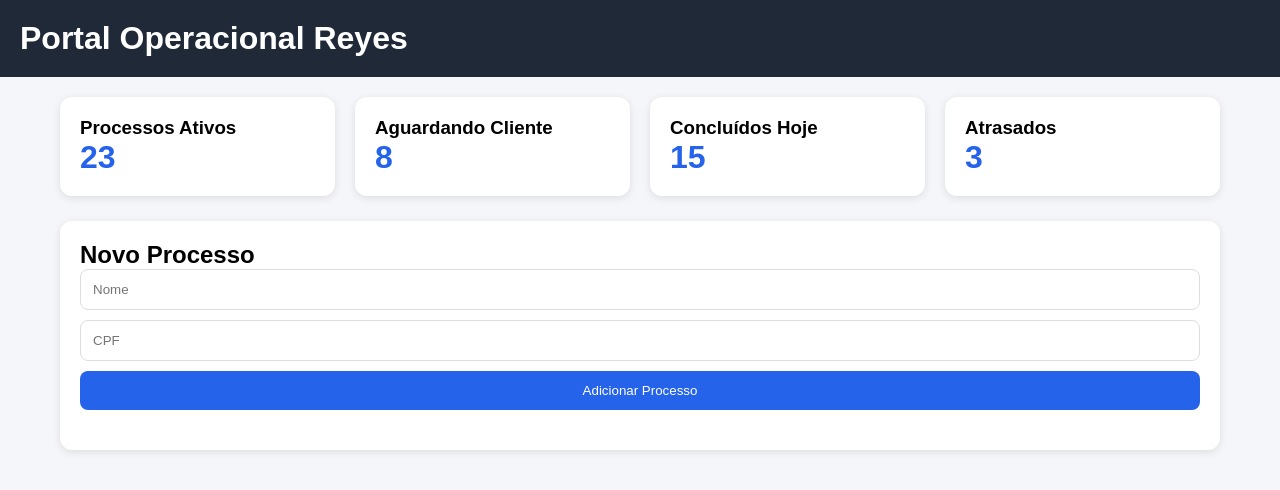
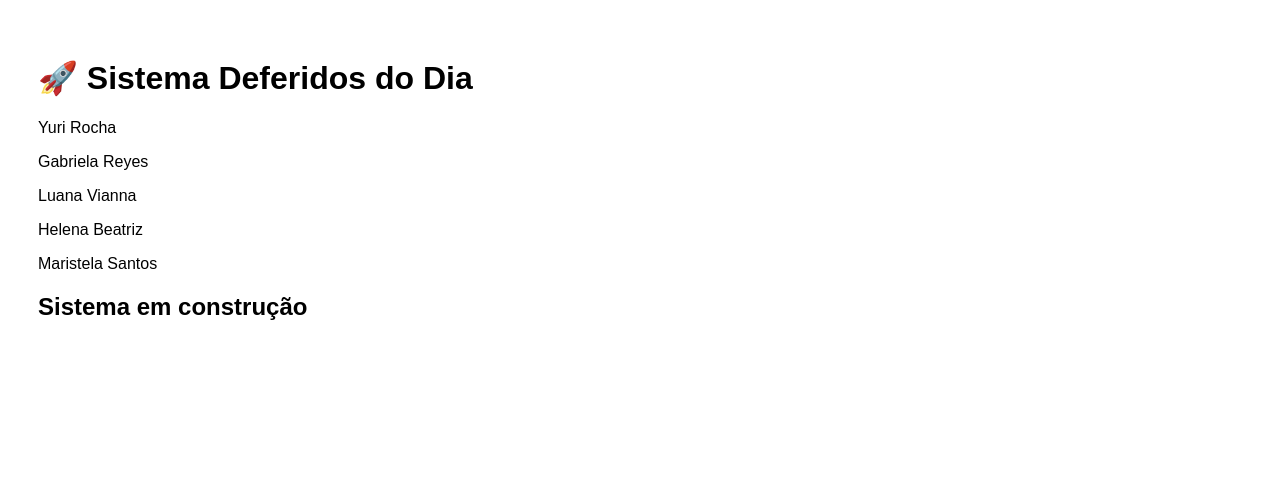
Before and after one commit to CaioReyes/portal-operacional-reyes, a plain HTML site: page index.html in a window 1280 px wide. Drawn offline with Linux system fonts and the light colour scheme.

Commit message:
Update index.html

```diff
--- a/index.html
+++ b/index.html
@@ -1,175 +1,20 @@
-<html lang="pt-br">
+<!DOCTYPE html>
+<html>
 <head>
-<meta charset="UTF-8">
-<meta name="viewport" content="width=device-width, initial-scale=1.0">
-
-<title>Portal Operacional Reyes</title>
-
-<style>
-*{
-    margin:0;
-    padding:0;
-    box-sizing:border-box;
-    font-family:Arial,sans-serif;
-}
-
-body{
-    background:#f4f6f9;
-}
-
-.header{
-    background:#1f2937;
-    color:white;
-    padding:20px;
-}
-
-.container{
-    max-width:1200px;
-    margin:auto;
-    padding:20px;
-}
-
-.grid{
-    display:grid;
-    grid-template-columns:repeat(auto-fit,minmax(220px,1fr));
-    gap:20px;
-}
-
-.card{
-    background:white;
-    padding:20px;
-    border-radius:12px;
-    box-shadow:0 2px 8px rgba(0,0,0,.1);
-}
-
-.numero{
-    font-size:32px;
-    font-weight:bold;
-    color:#2563eb;
-}
-
-.formulario{
-    margin-top:25px;
-}
-
-input{
-    width:100%;
-    margin-bottom:10px;
-    padding:12px;
-    border:1px solid #ddd;
-    border-radius:8px;
-}
-
-button{
-    background:#2563eb;
-    color:white;
-    border:none;
-    padding:12px;
-    width:100%;
-    border-radius:8px;
-    cursor:pointer;
-}
-
-button:hover{
-    background:#1d4ed8;
-}
-
-.lista{
-    margin-top:20px;
-}
-
-.item{
-    background:white;
-    padding:12px;
-    margin-top:10px;
-    border-radius:8px;
-}
-</style>
+<title>Deferidos do Dia</title>
 </head>
 
-<body>
+<body style="font-family:Arial;padding:30px">
 
-<div class="header">
-    <h1>Portal Operacional Reyes</h1>
-</div>
+<h1>🚀 Sistema Deferidos do Dia</h1>
 
-<div class="container">
+<p>Yuri Rocha</p>
+<p>Gabriela Reyes</p>
+<p>Luana Vianna</p>
+<p>Helena Beatriz</p>
+<p>Maristela Santos</p>
 
-<div class="grid">
-
-<div class="card">
-    <h3>Processos Ativos</h3>
-    <div class="numero">23</div>
-</div>
-
-<div class="card">
-    <h3>Aguardando Cliente</h3>
-    <div class="numero">8</div>
-</div>
-
-<div class="card">
-    <h3>Concluídos Hoje</h3>
-    <div class="numero">15</div>
-</div>
-
-<div class="card">
-    <h3>Atrasados</h3>
-    <div class="numero">3</div>
-</div>
-
-</div>
-
-<div class="card formulario">
-
-<h2>Novo Processo</h2>
-
-<input id="nome" placeholder="Nome">
-<input id="cpf" placeholder="CPF">
-
-<button onclick="adicionar()">
-Adicionar Processo
-</button>
-
-<div id="lista" class="lista"></div>
-
-</div>
-
-</div>
-
-<script>
-
-function adicionar(){
-
-const nome =
-document.getElementById("nome").value;
-
-const cpf =
-document.getElementById("cpf").value;
-
-if(!nome || !cpf){
-alert("Preencha Nome e CPF");
-return;
-}
-
-const div =
-document.createElement("div");
-
-div.className = "item";
-
-div.innerHTML =
-"<strong>" + nome +
-"</strong><br>CPF: " + cpf +
-"<br>Status: Novo";
-
-document
-.getElementById("lista")
-.appendChild(div);
-
-document.getElementById("nome").value="";
-document.getElementById("cpf").value="";
-}
-
-</script>
+<h2>Sistema em construção</h2>
 
 </body>
 </html>
```
